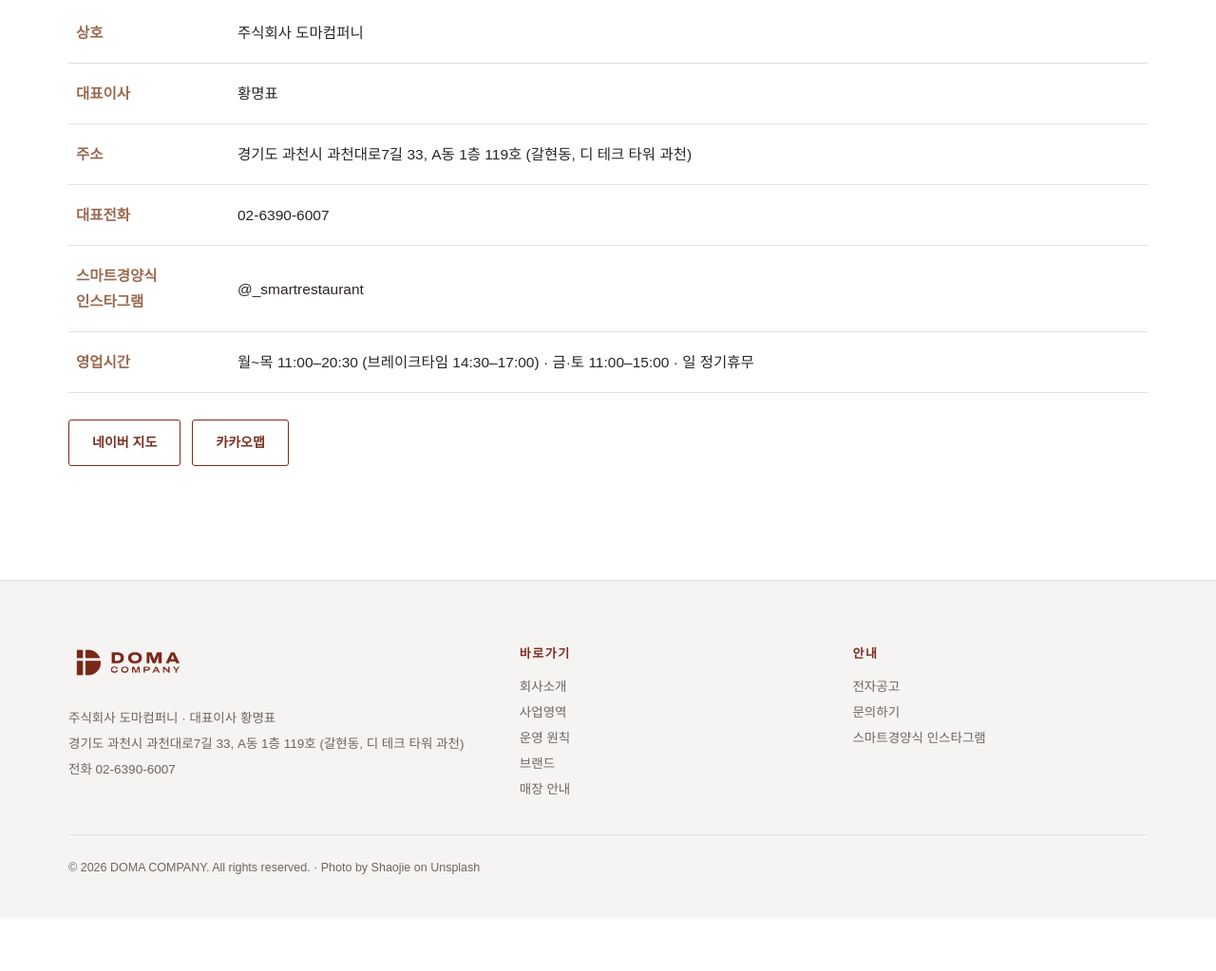
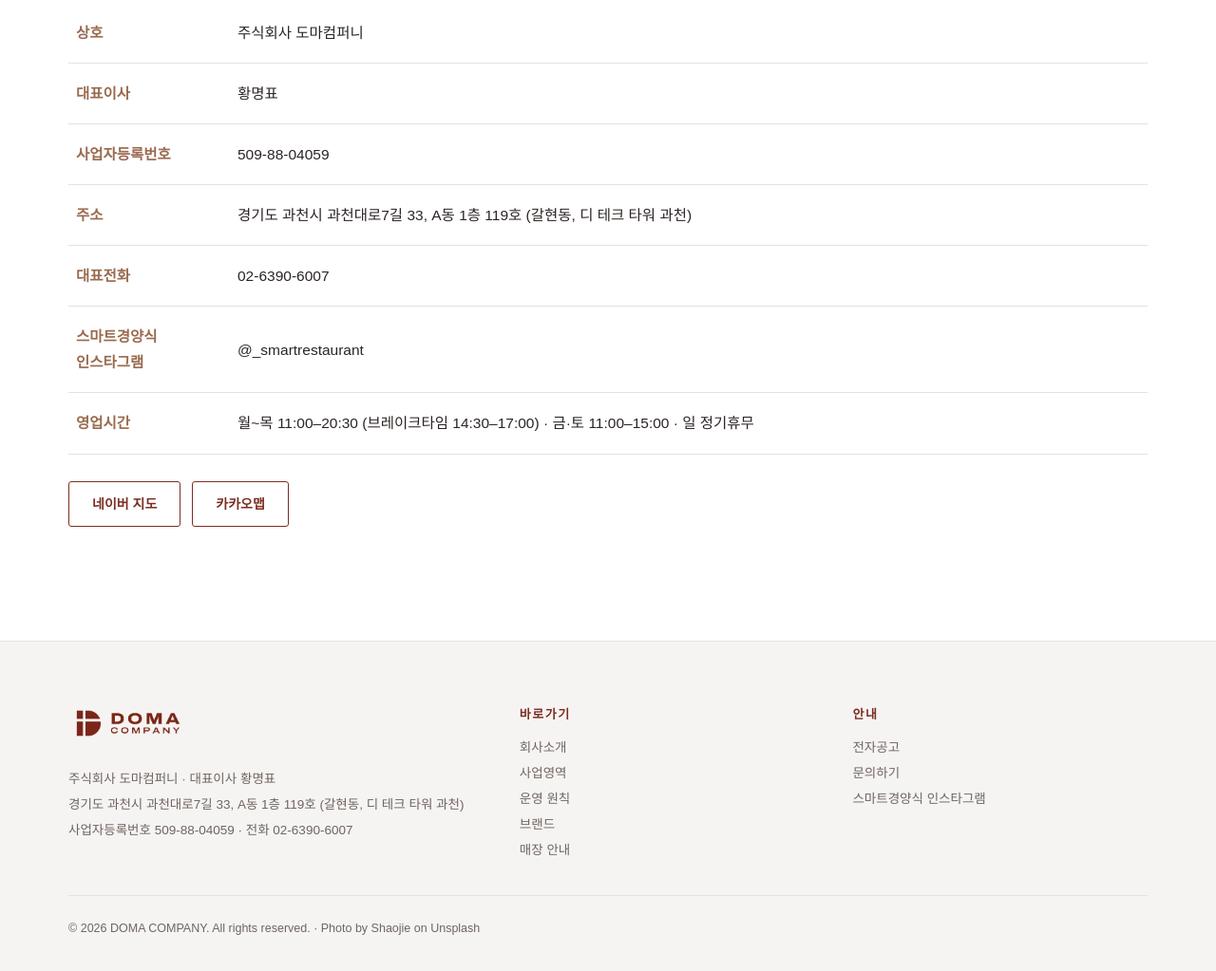
Before and after one commit to hmpson/domacompany, a plain HTML site: page index.html in a window 1280 px wide. Shown: the part 5000-6023 px from the top of the page at 95% size. Before the commit the page ends 5967 px from the top, so only its background shows below. Drawn offline with Linux system fonts and the light colour scheme; a web font is replaced by a local one.

Commit message:
사업자등록번호 추가
Co-Authored-By: Claude Sonnet 5.5 <noreply@anthropic.com>

```diff
--- a/index.html
+++ b/index.html
@@ -190,6 +190,7 @@
     <table class="info">
       <tr><th>상호</th><td>주식회사 도마컴퍼니</td></tr>
       <tr><th>대표이사</th><td>황명표</td></tr>
+      <tr><th>사업자등록번호</th><td>509-88-04059</td></tr>
       <tr><th>주소</th><td>경기도 과천시 과천대로7길 33, A동 1층 119호 (갈현동, 디 테크 타워 과천)</td></tr>
       <tr><th>대표전화</th><td><a href="tel:0263906007">02-6390-6007</a></td></tr>
       <tr><th>스마트경양식<br>인스타그램</th><td><a href="https://www.instagram.com/_smartrestaurant" target="_blank" rel="noopener">@_smartrestaurant</a></td></tr>
@@ -209,7 +210,7 @@
         <img src="logo-horizontal.png" alt="DOMA COMPANY">
         <div>주식회사 도마컴퍼니 · 대표이사 황명표<br>
         경기도 과천시 과천대로7길 33, A동 1층 119호 (갈현동, 디 테크 타워 과천)<br>
-        전화 02-6390-6007</div>
+        사업자등록번호 509-88-04059 · 전화 02-6390-6007</div>
       </div>
       <div>
         <h4>바로가기</h4>
```
Also changed, not shown: notice.html (+1 -1 lines).
